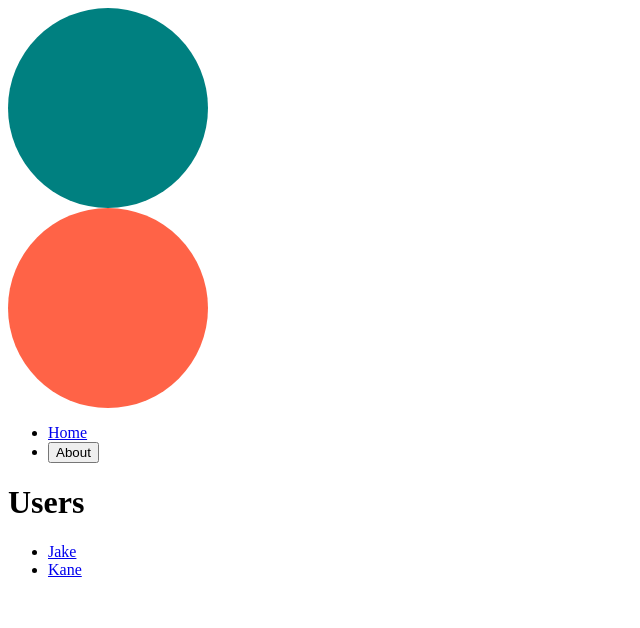
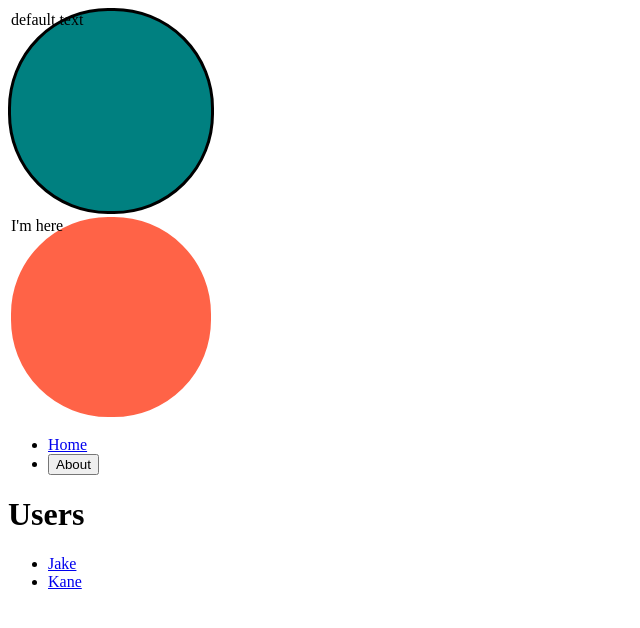
Before and after one commit to SangYoonLee1231/react-masterclass, a React (Create React App) app in the folder react-masterclass-typescript/: page / in a window 1280 px wide. Shown: the top 628 px of the page, without its empty margins (0-640 px from the left). Built offline with nearby package versions, Linux system fonts and the light colour scheme.

Commit message:
Add: '#3.3 Optional Props'까지 실습 진행

```diff
--- a/react-masterclass-typescript/src/Circle.tsx
+++ b/react-masterclass-typescript/src/Circle.tsx
@@ -1,22 +1,25 @@
 import styled from "styled-components";
 
-interface ContainerProps {
-  bgColor: string;
+interface CircleProps {
+  bgColor: string; // required
+  borderColor?: string; // optional
+  text?: string; // optional
 }
 
-const Container = styled.div<ContainerProps>`
+const Container = styled.div<CircleProps>`
   width: 200px;
   height: 200px;
   background-color: ${(props) => props.bgColor};
   border-radius: 100px;
+  border: 3px solid ${(props) => props.borderColor};
 `;
 
-interface CircleProps {
-  bgColor: string;
-}
-
-function Circle({ bgColor }: CircleProps) {
-  return <Container bgColor={bgColor} />;
+function Circle({ bgColor, borderColor, text = "default text" }: CircleProps) {
+  return (
+    <Container bgColor={bgColor} borderColor={borderColor ?? "white"}>
+      {text}
+    </Container>
+  );
 }
 
 export default Circle;
--- a/react-masterclass-typescript/src/Root.tsx
+++ b/react-masterclass-typescript/src/Root.tsx
@@ -6,8 +6,8 @@
 function Root() {
   return (
     <div className="Root">
-      <Circle bgColor="teal" />
-      <Circle bgColor="tomato" />
+      <Circle bgColor="teal" borderColor="black" />
+      <Circle text="I'm here" bgColor="tomato" />
       <div>
         <Header />
         <Outlet />
```
